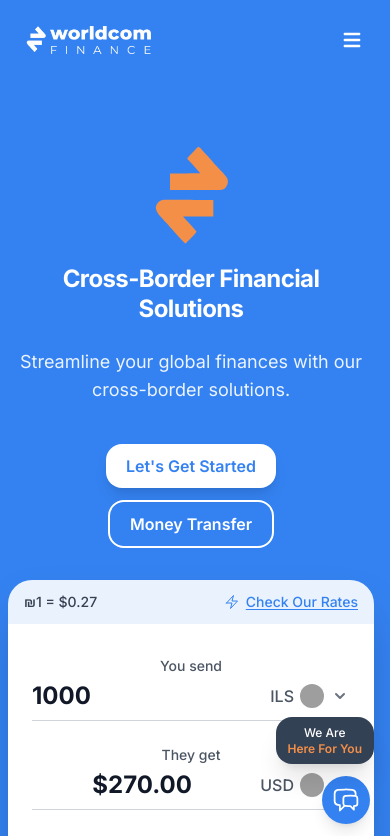
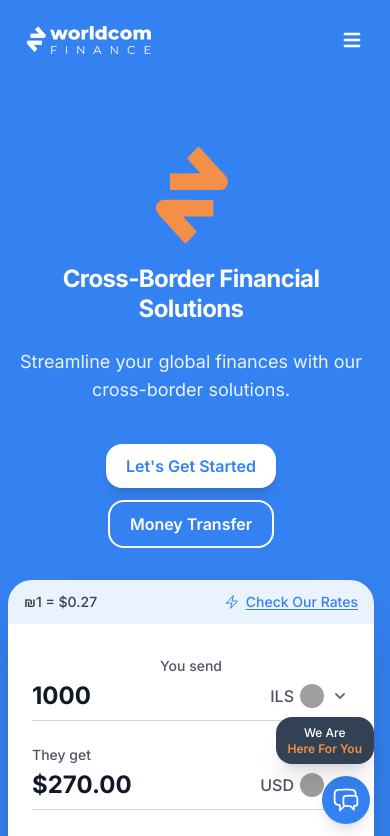
Before and after one commit to ronier83/worlcom-web, a React (Vite) app: page / in a window 390 px wide. Shown: the top 836 px of the page. Built offline with nearby package versions, Linux system fonts and the light colour scheme; grey boxes are pictures that could not be loaded.

Commit message:
Update ConversionWidget.jsx

```diff
--- a/src/components/ConversionWidget.jsx
+++ b/src/components/ConversionWidget.jsx
@@ -125,11 +125,11 @@
           </div>
         </div>
 
-        {/* They get: bold amount, underline, currency + flag + chevron (dropdown) */}
-        <div className="mt-6">
+        {/* They get: bold amount left-aligned on mobile (body is text-center); currency + flag on right */}
+        <div className="mt-6 text-left">
           <label className="block text-sm font-medium text-gray-600">{conversionWidget.theyGet}</label>
-          <div className="mt-1 flex items-center gap-2 border-b border-gray-300 pb-2">
-            <span className="min-w-0 flex-1 text-2xl font-bold text-gray-900 sm:text-3xl">
+          <div className="mt-1 flex items-center justify-start gap-2 border-b border-gray-300 pb-2">
+            <span className="min-w-0 flex-1 text-left text-2xl font-bold text-gray-900 sm:text-3xl">
               {formatAmount(receiveAmount, receiveCurrency)}
             </span>
             <label className="relative flex cursor-pointer items-center gap-1.5">
```
